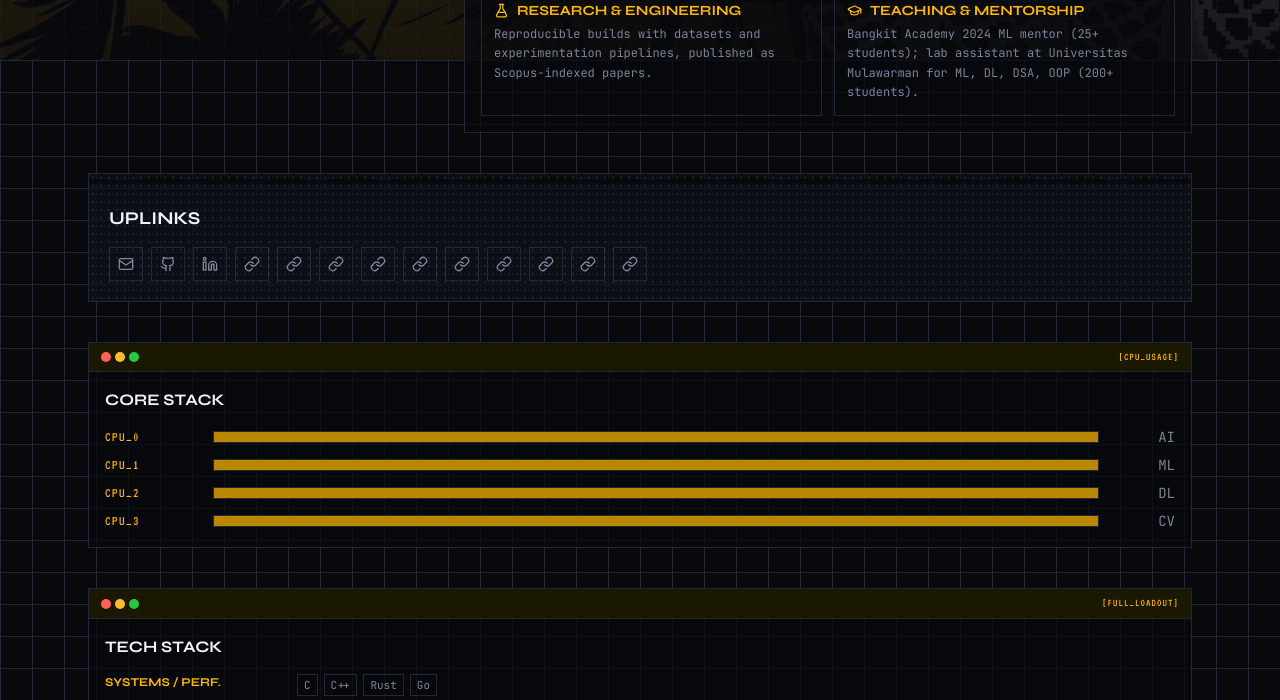
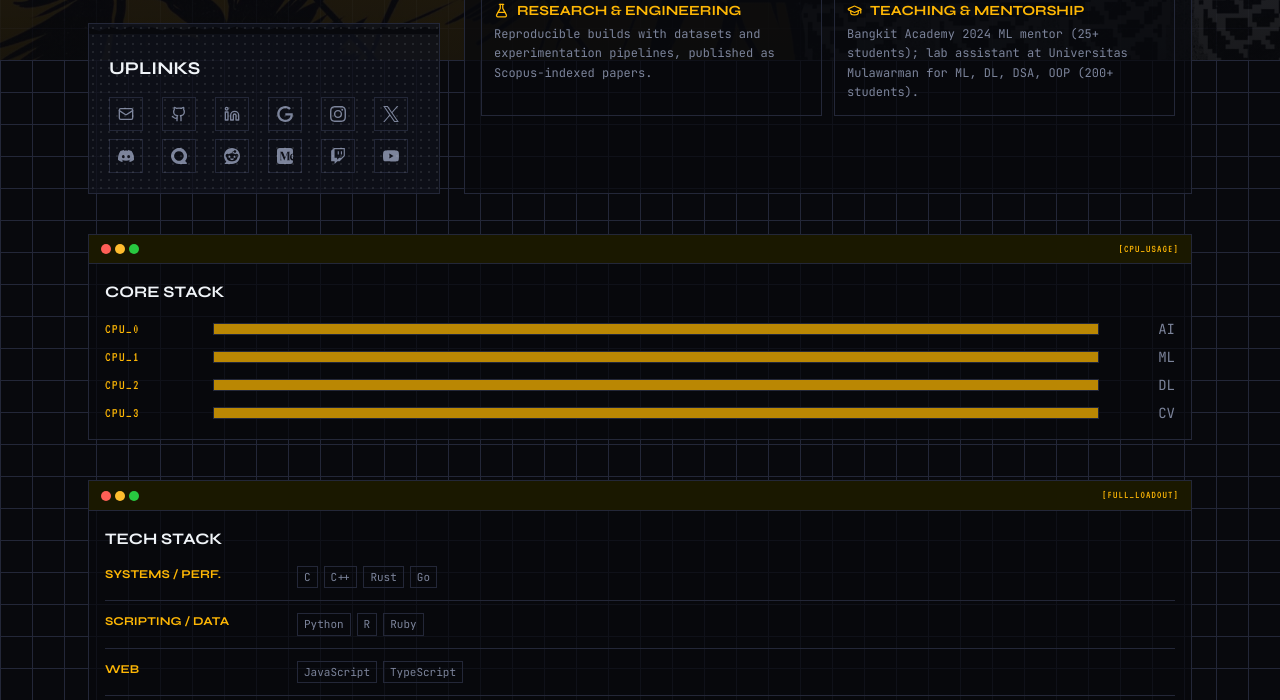
Before and after one commit to fazrigading/portfolio, an Astro site: page /portfolio/about in a window 1280 px wide. Shown: the part 740-1440 px from the top of the page. Built offline with nearby package versions, Linux system fonts and the light colour scheme; Astro itself is replaced by a stand-in of ours.

Commit message:
feat(about): uplinks under portrait, 6x6 icon grid, simple-icons brand marks, equal-height intro card

```diff
--- a/docs/data-guide.md
+++ b/docs/data-guide.md
@@ -47,10 +47,10 @@ Array of `{ name, href }` with **legacy anchor hrefs** (`#about`, …). `SystemB
 |-----|-------|---------|
 | `socialLinks` | `{ name, icon, href, color }[]` | Footer icons + About uplinks |
 | `scholarProfiles` | same | About research window |
-| `extraSocials` | `{ name, href }[]` | About uplinks only |
+| `extraSocials` | `{ name, icon, href }[]` | About uplinks only |
 | `gaming` | `{ name, href }[]` | About hobbies window |
 
-`icon` names resolve through `LucideIcon.astro` (lucide-react; non-Lucide legacy names fall back to `Link`). The `color` hover classes are legacy and currently unused by the accent-driven theme.
+`icon` names resolve through `LucideIcon.astro` (lucide-react; non-Lucide legacy names fall back to `Link`). Prefix a name with `si:` to pull a Simple Icons brand mark by slug (`si:discord`, `si:x`, …). The `color` hover classes are legacy and currently unused by the accent-driven theme.
 
 ### `public/txt/*.txt`
 
@@ -58,7 +58,7 @@ Plain-text dossier files served statically for terminal `cat` (`about`, `roles`,
 
 ## Icons
 
-No icon map file. `src/components/LucideIcon.astro` looks the name up on the `lucide-react` export map at render time. To use an icon, put its exact export name in JSON (`Zap`, `Sprout`, `GraduationCap`, …). Brand icons (Discord, Steam, …) don't exist in Lucide — those entries render as text links, never icons.
+No icon map file. `src/components/LucideIcon.astro` looks the name up on the `lucide-react` export map at render time — put its exact export name in JSON (`Zap`, `Sprout`, `GraduationCap`, …). Brand icons come from Simple Icons (`simple-icons`) via `si:`-prefixed slugs (`si:discord`, `si:reddit`, …) — prefer those, since lucide's own brand icons are deprecated. Unknown names fall back to `Link`.
 
 ## Adding Content
 
--- a/package.json
+++ b/package.json
@@ -19,7 +19,8 @@
     "lucide-react": "^0.546.0",
     "react": "^19.0.1",
     "react-dom": "^19.0.1",
-    "sharp": "^0.35.4"
+    "sharp": "^0.35.4",
+    "simple-icons": "^16.33.0"
   },
   "devDependencies": {
     "@types/node": "^22.14.0",
--- a/src/components/LucideIcon.astro
+++ b/src/components/LucideIcon.astro
@@ -1,9 +1,20 @@
 ---
 import * as L from 'lucide-react';
+import * as SI from 'simple-icons';
 
 const { name = 'Terminal', size = 16, class: cls = '' } = Astro.props;
+// @ts-ignore — "si:<slug>" resolves against the simple-icons map, everything else against the lucide export map
+const si = name.startsWith('si:')
+  ? (SI as Record<string, any>)['si' + name.charAt(3).toUpperCase() + name.slice(4)]
+  : undefined;
 // @ts-ignore — dynamic lookup over the lucide icon map, fallback for non-lucide legacy names
 const Cmp = (L as Record<string, any>)[name] ?? L.Link;
 ---
 
-<Cmp size={size} className={cls} />
+{si ? (
+  <svg width={size} height={size} viewBox="0 0 24 24" fill="currentColor" class={cls} aria-hidden="true">
+    <path d={si.path} />
+  </svg>
+) : (
+  <Cmp size={size} className={cls} />
+)}
--- a/src/components/RetroWindow.astro
+++ b/src/components/RetroWindow.astro
@@ -1,8 +1,8 @@
 ---
-const { tag = 'PAYLOAD_LOADED', title = '' } = Astro.props;
+const { tag = 'PAYLOAD_LOADED', title = '', class: cls = '' } = Astro.props;
 ---
 
-<div class="border border-grid bg-void/70">
+<div class={`border border-grid bg-void/70 ${cls}`}>
   <div class="flex items-center gap-2 border-b border-grid bg-accentsurface px-3 py-1.5 text-[11px] uppercase tracking-widest">
     <span class="flex gap-1" aria-hidden="true">
       <i class="inline-block h-2.5 w-2.5 rounded-full bg-[#ff5f57]"></i>
--- a/src/components/ZineCard.astro
+++ b/src/components/ZineCard.astro
@@ -1,8 +1,8 @@
 ---
-const { title = '' } = Astro.props;
+const { title = '', class: cls = '' } = Astro.props;
 ---
 
-<section class="card halftone overflow-hidden">
+<section class={`card halftone overflow-hidden ${cls}`}>
   <div class="torn" aria-hidden="true"></div>
   <div class="p-5">
     {title && (
--- a/src/data/social.json
+++ b/src/data/social.json
@@ -20,7 +20,7 @@
     },
     {
       "name": "Google Dev",
-      "icon": "GoogleDevelopers",
+      "icon": "si:google",
       "href": "https://developers.google.com/profile/u/gading",
       "color": "hover:text-[#DB4437]"
     }
@@ -76,15 +76,14 @@
     }
   ],
   "extraSocials": [
-    { "name": "Discord", "href": "https://discord.gg/xsaVHryGC3" },
-    { "name": "Instagram", "href": "https://instagram.com/fazrigading" },
-    { "name": "Quora", "href": "https://quora.com/profile/Fazri-Gading" },
-    { "name": "Reddit", "href": "https://reddit.com/user/FazriGading" },
-    { "name": "X/Twitter", "href": "https://x.com/fazrigading" },
-    { "name": "Medium", "href": "https://medium.com/@fazrigading" },
-    { "name": "Stack Overflow", "href": "https://stackoverflow.com/users/14662592" },
-    { "name": "Twitch", "href": "https://twitch.tv/gad1ng" },
-    { "name": "YouTube", "href": "https://youtube.com/@FazriGading" }
+    { "name": "Instagram", "icon": "si:instagram", "href": "https://instagram.com/fazrigading" },
+    { "name": "X/Twitter", "icon": "si:x", "href": "https://x.com/fazrigading" },
+    { "name": "Discord", "icon": "si:discord", "href": "https://discord.gg/xsaVHryGC3" },
+    { "name": "Quora", "icon": "si:quora", "href": "https://quora.com/profile/Fazri-Gading" },
+    { "name": "Reddit", "icon": "si:reddit", "href": "https://reddit.com/user/FazriGading" },
+    { "name": "Medium", "icon": "si:medium", "href": "https://medium.com/@fazrigading" },
+    { "name": "Twitch", "icon": "si:twitch", "href": "https://twitch.tv/gad1ng" },
+    { "name": "YouTube", "icon": "si:youtube", "href": "https://youtube.com/@FazriGading" }
   ],
   "gaming": [
     { "name": "Steam", "icon": "Gamepad2", "href": "https://steamcommunity.com/id/FazGXT/" },
--- a/src/pages/about.astro
+++ b/src/pages/about.astro
@@ -28,11 +28,20 @@ const genreCounts: Record<string, number> = Object.fromEntries(
   <AsciiHeader title="DOSSIER" tag="// ROUTE:/ABOUT — OPERATOR FILE" />
 
   <div class="grid gap-6 md:grid-cols-3">
-    <div class="md:col-span-1">
+    <div class="flex flex-col md:col-span-1">
       <HalftoneImage src={portrait.src} alt={profile.name} class="aspect-[3/4]" />
+      <ZineCard title="uplinks" class="mt-6 flex-1">
+        <div class="grid grid-cols-6 justify-items-start gap-2 pt-2">
+          {[...social.socialLinks, ...social.extraSocials].map((s) => (
+            <a href={s.href} target="_blank" rel="noreferrer" title={s.name} aria-label={s.name} class="border border-grid p-2 text-dim transition-colors hover:border-accent hover:text-accent">
+              <LucideIcon name={s.icon} size={16} />
+            </a>
+          ))}
+        </div>
+      </ZineCard>
     </div>
-    <div class="md:col-span-2">
-      <RetroWindow tag="ID_VERIFIED" title={profile.about.title}>
+    <div class="flex flex-col md:col-span-2">
+      <RetroWindow tag="ID_VERIFIED" title={profile.about.title} class="flex-1">
         <p class="text-sm leading-relaxed text-ink">{profile.about.intro}</p>
         <p class="pt-3 text-sm leading-relaxed text-dim">{profile.about.detailed}</p>
         <div class="grid gap-3 pt-4 sm:grid-cols-2">
@@ -49,18 +58,6 @@ const genreCounts: Record<string, number> = Object.fromEntries(
 
 
   </div>
-  </div>
-
-  <div class="pt-10">
-    <ZineCard title="uplinks">
-      <div class="flex flex-wrap gap-2 pt-2">
-        {[...social.socialLinks.map((s) => ({ name: s.name, href: s.href, icon: s.icon })), ...social.extraSocials.map((s) => ({ name: s.name, href: s.href, icon: 'Link' }))].map((s) => (
-          <a href={s.href} target="_blank" rel="noreferrer" title={s.name} aria-label={s.name} class="border border-grid p-2 text-dim transition-colors hover:border-accent hover:text-accent">
-            <LucideIcon name={s.icon} size={16} />
-          </a>
-        ))}
-      </div>
-    </ZineCard>
   </div>
 
   <div class="pt-10">
```
Also changed, not shown: 1 other file.
